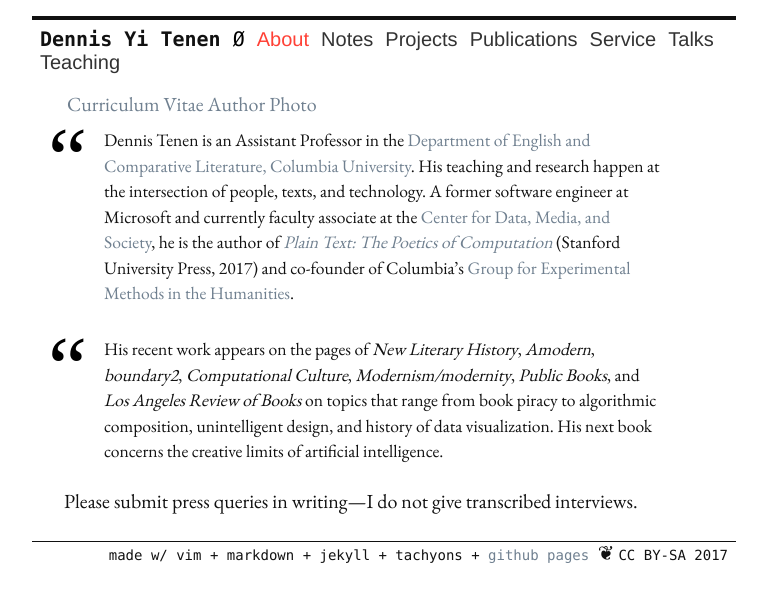
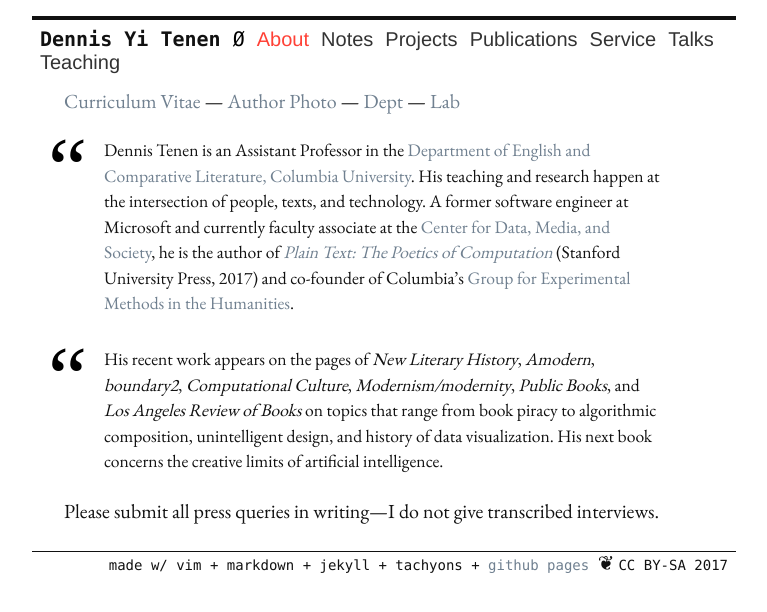
Before and after one commit to denten/denten.github.io, a Jekyll site: the page built from _pages/about.md, in a window 1280 px wide. Shown: the top 612 px of the page, without its empty margins (256-1023 px from the left). Built offline with Jekyll 4.4.1, drawn with Linux system fonts in a browser that asks for light colours; nearby versions of some CDN libraries; library files that are not in the unit come from our copies.

Commit message:
update bio

```diff
--- a/_pages/about.md
+++ b/_pages/about.md
@@ -4,7 +4,7 @@ permalink: /about/
 title: "about"
 ---
 
-[Curriculum Vitae][5] | [Author Photo][6]
+[Curriculum Vitae][5] --- [Author Photo][6] --- [Dept][7] --- [Lab][8]
 
 > Dennis Tenen is an Assistant Professor in the [Department of English and
 Comparative Literature, Columbia University][1]. His teaching and research
@@ -21,7 +21,8 @@ algorithmic composition, unintelligent design, and history of data
 visualization. His next book concerns the creative limits of artificial
 intelligence.
 
-Please submit press queries in writing---I do not give transcribed interviews.
+Please submit all press queries in writing---I do not give transcribed
+interviews.
 
 [1]: http://english.columbia.edu
 [2]: http://datascience.columbia.edu/new-media
```
Also changed, not shown: other parts of _pages/about.md (+2 -0 lines).
